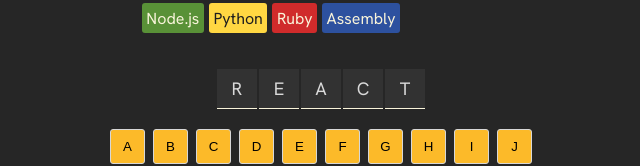
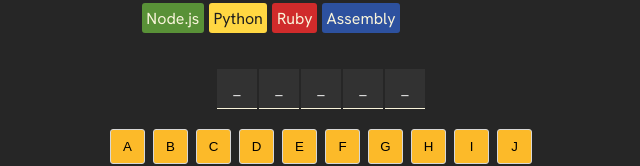
Before and after one commit to 0xYurii/Assembly-EndGame, a React (Vite) app: page / in a window 1280 px wide. Shown: the part 268-434 px from the top of the page, without its empty margins (319-959 px from the left). Built offline with nearby package versions, Linux system fonts and the light colour scheme.

Commit message:
feat: add wrongGuessCount variable

```diff
--- a/src/App.jsx
+++ b/src/App.jsx
@@ -3,28 +3,38 @@
 import { clsx } from "clsx"
 
 /**
- * Goal: Allow the user to start guessing the letters
+ * Goal: Add in the incorrect guesses mechanism to the game
  *
- * Challenge: Update the keyboard when a letter is right
- * or wrong.
+ * Challenge: Derive a variable (`wrongGuessCount`) for the
+ * number of incorrect guesses by using the other state
+ * values we're already holding in the component.
  *
- * Bonus: use the `clsx` package to easily add conditional
- * classNames to the keys of the keyboard. Check the docs
- * to learn how to use it 📖
+ * console.log the wrongGuessCount for now
  */
 
 export default function AssemblyEndgame() {
     const [currentWord, setCurrentWord] = useState("react")
     const [guessedLetters, setGuessedLetters] = useState([])
 
+
+    //derive variable
+    const [wrongGuessCount, setWrongGuessCount] = useState(0)
+
+    console.log(wrongGuessCount)
+
     const alphabet = "abcdefghijklmnopqrstuvwxyz"
 
     function addGuessedLetter(letter) {
-        setGuessedLetters(prevLetters =>
-            prevLetters.includes(letter) ?
-                prevLetters :
-                [...prevLetters, letter]
-        )
+      if(currentWord.includes(letter)){
+        // correct guess, don't change count
+      } else {
+        setWrongGuessCount(prev => prev + 1)
+      }
+      setGuessedLetters(prevLetters =>
+          prevLetters.includes(letter) ?
+              prevLetters :
+              [...prevLetters, letter]
+      )
     }
 
     const languageElements = languages.map(lang => {
@@ -44,9 +54,14 @@
         )
     })
 
-    const letterElements = currentWord.split("").map((letter, index) => (
-        <span key={index}>{letter.toUpperCase()}</span>
-    ))
+    const letterElements = currentWord.split("").map((letter, index) => {
+      const isGuessed=guessedLetters.includes(letter)
+      const isTrue=isGuessed && currentWord.includes(letter)
+
+      return(
+        isTrue ? <span key={index}>{letter.toUpperCase()}</span>: <span key={index}>_</span>
+      )
+    })
 
     const keyboardElements = alphabet.split("").map(letter => {
       const isGuessed=guessedLetters.includes(letter)
@@ -77,19 +92,24 @@
                 <p>Guess the word within 8 attempts to keep the
                 programming world safe from Assembly!</p>
             </header>
+
             <section className="game-status">
                 <h2>You win!</h2>
                 <p>Well done! 🎉</p>
             </section>
+
             <section className="language-chips">
                 {languageElements}
             </section>
+
             <section className="word">
                 {letterElements}
             </section>
+
             <section className="keyboard">
                 {keyboardElements}
             </section>
+
             <button className="new-game">New Game</button>
         </main>
     )
```
